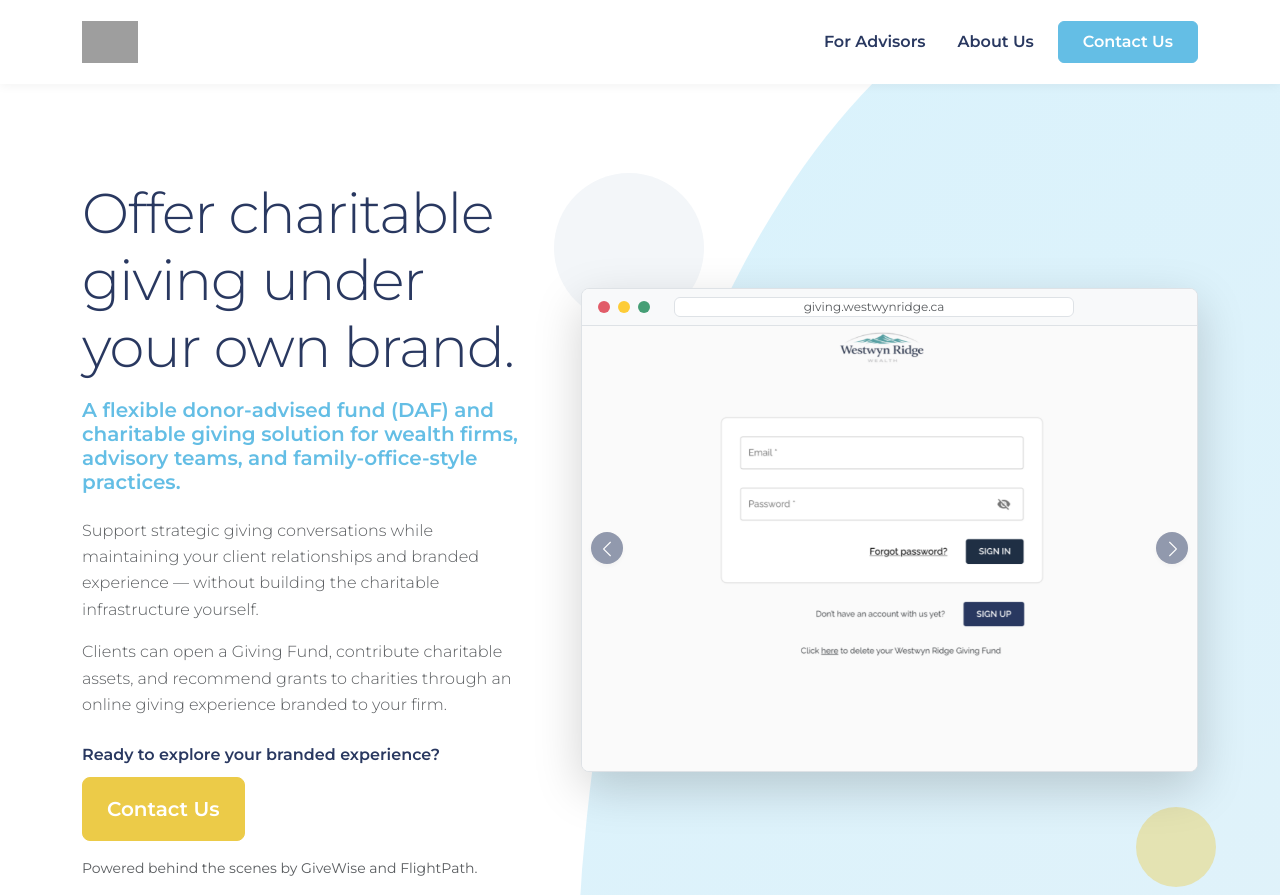
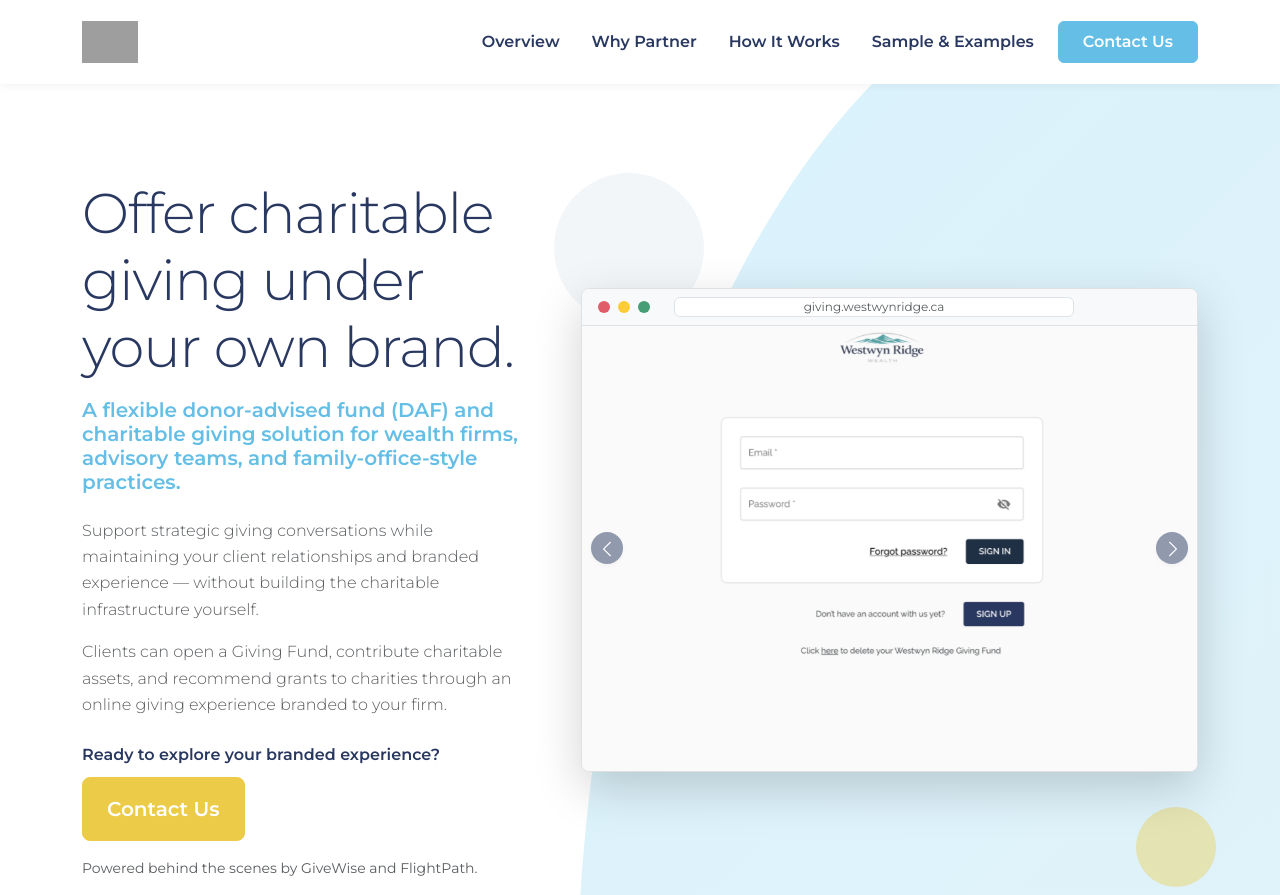
Before and after one commit to FlightPathMgmt/givewise-whitelabel, a website built with Vite: page index.html in a window 1280 px wide. Shown: the top 895 px of the page. Built offline with nearby package versions, Linux system fonts and the light colour scheme; grey boxes are pictures that could not be loaded.

Commit message:
Add smooth-scroll top navigation links to page sections

```diff
--- a/index.html
+++ b/index.html
@@ -57,10 +57,16 @@
             <div class="collapse navbar-collapse" id="partnerNavbar">
                 <ul class="navbar-nav ms-auto mb-2 mb-lg-0 align-items-center gap-3 mt-3 mt-lg-0">
                     <li class="nav-item">
-                        <a class="nav-link text-navy fw-semibold" href="https://givewise.ca/who-we-serve/financial-advisors">For Advisors</a>
+                        <a class="nav-link text-navy fw-semibold" href="#overview">Overview</a>
                     </li>
                     <li class="nav-item">
-                        <a class="nav-link text-navy fw-semibold" href="https://givewise.ca/about/givewise-foundation-canada">About Us</a>
+                        <a class="nav-link text-navy fw-semibold" href="#benefits">Why Partner</a>
+                    </li>
+                    <li class="nav-item">
+                        <a class="nav-link text-navy fw-semibold" href="#how-it-works">How It Works</a>
+                    </li>
+                    <li class="nav-item">
+                        <a class="nav-link text-navy fw-semibold" href="#sample-experience">Sample &amp; Examples</a>
                     </li>
                     <li class="nav-item">
                         <a id="btn-nav-book" href="#" data-bs-toggle="modal" data-bs-target="#contactModal" class="btn btn-cyan px-4 py-2">Contact Us</a>
@@ -132,7 +138,7 @@
         </section>
 
         <!-- 🔹 SECTION 2: WHAT THIS IS -->
-        <section class="py-5 bg-light-custom">
+        <section id="overview" class="py-5 bg-light-custom">
             <div class="container py-lg-5">
                 <div class="row justify-content-center text-center mb-5">
                     <div class="col-lg-8">
@@ -233,7 +239,7 @@
         </section>
 
         <!-- 🔹 SECTION 4: WHY EXPLORE THIS -->
-        <section class="py-5 bg-light-custom">
+        <section id="benefits" class="py-5 bg-light-custom">
             <div class="container py-lg-5">
                 <div class="row align-items-center">
                     <div class="col-lg-5 pe-lg-5 mb-5 mb-lg-0">
@@ -316,7 +322,7 @@
         </section>
 
         <!-- 🔹 SECTION 5: HOW IT WORKS -->
-        <section class="py-5 bg-white">
+        <section id="how-it-works" class="py-5 bg-white">
             <div class="container py-lg-5">
                 <div class="row justify-content-center text-center mb-5">
                     <div class="col-lg-8">
@@ -388,7 +394,7 @@
                 </div>
 
                 <!-- 🔹 LIVE PARTNER EXAMPLES -->
-                <div class="mt-5 pt-5 border-top">
+                <div id="live-examples" class="mt-5 pt-5 border-top">
                     <div class="row justify-content-center text-center mb-4">
                         <div class="col-lg-8">
                             <span class="badge rounded-pill bg-cyan text-white px-3 py-2 mb-3 fw-semibold" style="font-size: 0.8rem; letter-spacing: 0.04em; text-transform: uppercase;">Live Partner Examples</span>
--- a/style.css
+++ b/style.css
@@ -18,6 +18,11 @@
 }
 
 /* Base resets & typography */
+html {
+    scroll-behavior: smooth;
+    scroll-padding-top: 80px;
+}
+
 body {
     font-family: 'Montserrat', sans-serif;
     color: var(--gw-text);
```
